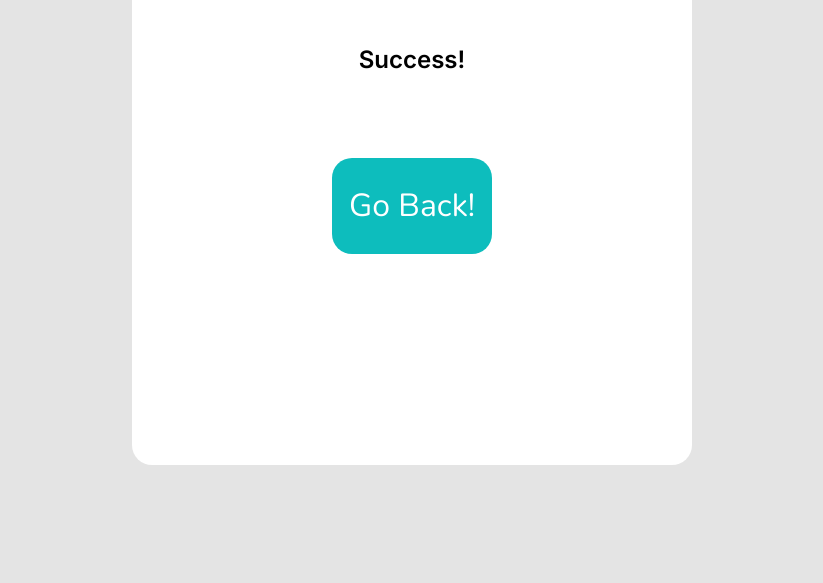
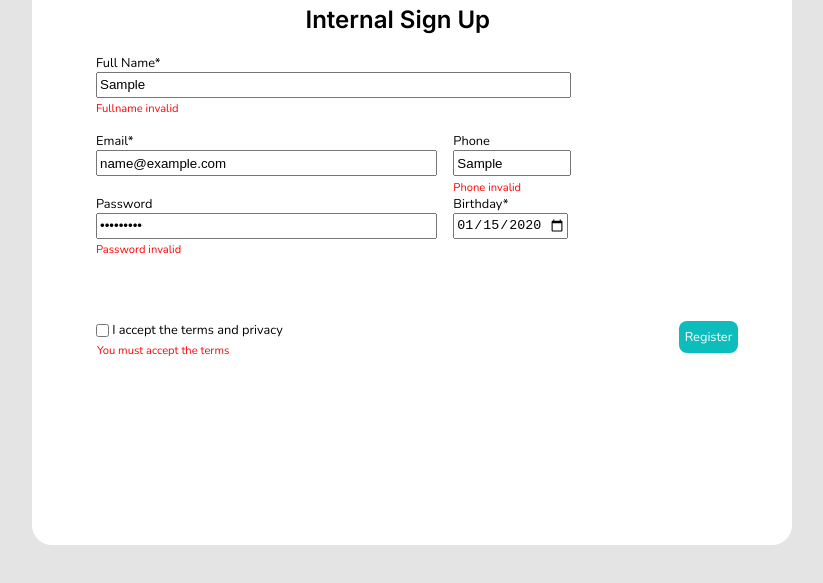
Before and after one commit to Ovictorhugol/-formTest, a plain HTML site: page index.html in a window 1280 px wide. Both pictures are taken after typing "Sample", "name@example.com", "Sample", "Sample123", "2020-01-15" into the empty fields and a click on the button "Register". Shown: the part 183-766 px from the top of the page, without its empty margins (228-1051 px from the left). Drawn offline with nearby package versions, Linux system fonts and the light colour scheme.

Commit message:
Feat: LocalStore and Validation

```diff
--- a/index.html
+++ b/index.html
@@ -24,29 +24,38 @@
         <div class="name">
           <label for="name">Full Name*</label>
           <input type="text" placeholder="Name" id="name"/>
+          <p id="nameInvalid">Fullname invalid</p>
         </div>
         <div class="email">
           <label for="email">Email*</label>
           <input type="email" placeholder="foo@bar.com" id="email"/>
+          <p id="emailInvalid">Email invalid</p>
         </div>
         <div class="phone">
           <label for="phone">Phone</label>
-          <input type="phone" placeholder="(83) 00000-0000" id="phone" />
+          <input type="phone" placeholder="(83)00000-0000" id="phone" maxlength="11" onfocusout="maskPhone()"/>
+          <p id="phoneInvalid">Phone invalid</p>
         </div>
         <div class="password">
           <label for="password">Password</label>
           <input type="password" id="password"/>
+          <p id="passwordInvalid">Password invalid</p>
         </div>
         <div class="birthday">
           <label for ="birthday">Birthday*</label>
           <input type="date" id="birthday" />
+          <p id="ageInvalid">Age invalid</p>
         </div>
       </div>
       <div class="containerSubmit">
+        <div class="containerAccept">
         <div class="containerSubmitCheckbox">
           <input type="checkbox" id="checkbox" value="yes" />
           <label for="checkbox">I accept the terms and privacy</label>
         </div>
+        <p id="checkboxInvalid">You must accept the terms</p>
+      </div>
+
         <button type="submit" class="containerSubmitButton">Register</Register</button>
       </div>
     </section>
--- a/index.js
+++ b/index.js
@@ -1,8 +1,11 @@
 document.querySelector("form").addEventListener("submit", (event) => {
+  getValues();
+  testValues();
+
+  // document.getElementById("container").style.display = "none";
+  // document.getElementById("containerLogin").style.display = "flex";
+
   event.preventDefault();
-
-  document.getElementById("container").style.display = "none";
-  document.getElementById("containerLogin").style.display = "flex";
 });
 
 document.querySelector("formSuccess").addEventListener("submit", (event) => {
@@ -11,3 +14,61 @@ document.querySelector("formSuccess").addEventListener("submit", (event) => {
   document.getElementById("containerLogin").style.display = "none";
   document.getElementById("container").style.display = "flex";
 });
+
+function getValues() {
+  var name = document.getElementById("name").value;
+  localStorage.setItem("name", name);
+
+  var email = document.getElementById("email").value;
+  localStorage.setItem("email", email);
+
+  var phone = document.getElementById("phone").value;
+  localStorage.setItem("phone", phone);
+
+  var password = document.getElementById("password").value;
+  localStorage.setItem("password", password);
+
+  var birthday = document.getElementById("birthday").value;
+  localStorage.setItem("birthday", birthday);
+}
+
+function testValues() {
+  var regexName = /^[a-zA-Z]{4,}(?: +[a-zA-Z]{0,})$/;
+  if (!regexName.test(localStorage.getItem("name")))
+    document.getElementById("nameInvalid").style.display = "flex";
+  else document.getElementById("nameInvalid").style.display = "none";
+
+  var regexEmail = /[a-z.@0-9]/;
+  if (!regexEmail.test(localStorage.getItem("email")))
+    document.getElementById("emailInvalid").style.display = "flex";
+  else document.getElementById("emailInvalid").style.display = "none";
+  var regexPhone = /[0-9]{1,11}/;
+
+  if (!regexPhone.test(localStorage.getItem("phone")))
+    document.getElementById("phoneInvalid").style.display = "flex";
+  else document.getElementById("phoneInvalid").style.display = "none";
+
+  var regexPasswords = /^[0-9]{6,9}$/;
+
+  if (!regexPasswords.test(localStorage.getItem("password")))
+    document.getElementById("passwordInvalid").style.display = "flex";
+  else document.getElementById("passwordInvalid").style.display = "none";
+
+  var regexBirthday = /^\d{4}-\d{1,2}-\d{1,2}$/;
+
+  if (!regexBirthday.test(localStorage.getItem("birthday")))
+    document.getElementById("ageInvalid").style.display = "flex";
+  else document.getElementById("ageInvalid").style.display = "none";
+
+  if (!document.querySelector("#checkbox").checked) {
+    document.getElementById("checkboxInvalid").style.display = "flex";
+  } else document.getElementById("checkboxInvalid").style.display = "none";
+}
+
+function maskPhone() {
+  var phoneMask;
+
+  const phone = document.getElementById("phone").value;
+  phoneMask = phone.replace(/^(\d{2})?(\d{5})?(\d{4})$/, "($1)$2-$3");
+  document.getElementById("phone").value = phoneMask;
+}
--- a/style.css
+++ b/style.css
@@ -42,7 +42,6 @@ body {
 .name input {
   width: 35em;
   height: 1.5em;
-  margin-bottom: 1em;
 }
 .name {
   margin: 0 0 1em 4em;
@@ -55,11 +54,39 @@ body {
   display: flex;
   flex-direction: column;
 }
+.name p,
+.email p,
+.phone p,
+.password p,
+.birthday p {
+  margin: 0;
+  color: red;
+  font-family: "Nunito", sans-serif;
+  font-size: 0.7em;
+  margin-top: 0.3em;
+}
+#nameInvalid {
+  display: none;
+}
+#emailInvalid {
+  display: none;
+}
+#phoneInvalid {
+  display: none;
+}
+#passwordInvalid {
+  display: none;
+}
+#ageInvalid {
+  display: none;
+}
+#checkboxInvalid {
+  display: none;
+}
 .email input,
 .password input {
   width: 25em;
   height: 1.5em;
-  margin-bottom: 1em;
 }
 
 .email,
@@ -70,12 +97,10 @@ body {
 .phone input {
   width: 8.2em;
   height: 1.5em;
-  margin-bottom: 1em;
 }
 
 .birthday input {
   width: 8.2em;
-  margin-bottom: 1em;
   height: 1.7em;
 }
 
@@ -85,6 +110,19 @@ body {
   justify-content: space-between;
   align-content: flex-end;
   margin-top: 3em;
+}
+.containerAccept {
+  display: flex;
+  flex-direction: column;
+}
+
+.containerAccept p {
+  margin: 0;
+  color: red;
+  font-family: "Nunito", sans-serif;
+  font-size: 0.7em;
+  margin-top: 0.3em;
+  margin-left: 5.8em;
 }
 
 .containerSubmitCheckbox {
@@ -134,6 +172,7 @@ body {
   .email,
   .password {
     margin-left: 2.5em;
+    margin-bottom: 0.2em;
   }
   .name input,
   .email input,
```
